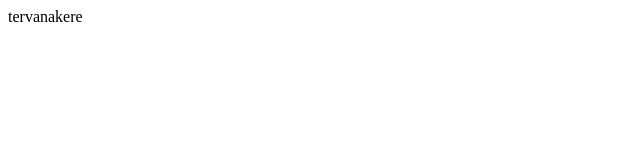
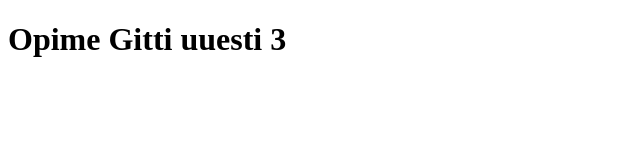
Before and after one commit to jmrtechnnn/learnstuffnew, a plain HTML site: page index.html in a window 1280 px wide. Shown: the whole page, without its empty margins (0-640 px from the left). Drawn offline with Linux system fonts and the light colour scheme.

Commit message:
natuke muutsime html faili

```diff
--- a/index.html
+++ b/index.html
@@ -6,6 +6,6 @@
     <title>Document</title>
 </head>
 <body>
-    tervanakere
+   <h1>Opime Gitti uuesti 3</h1>
 </body>
 </html>
```
